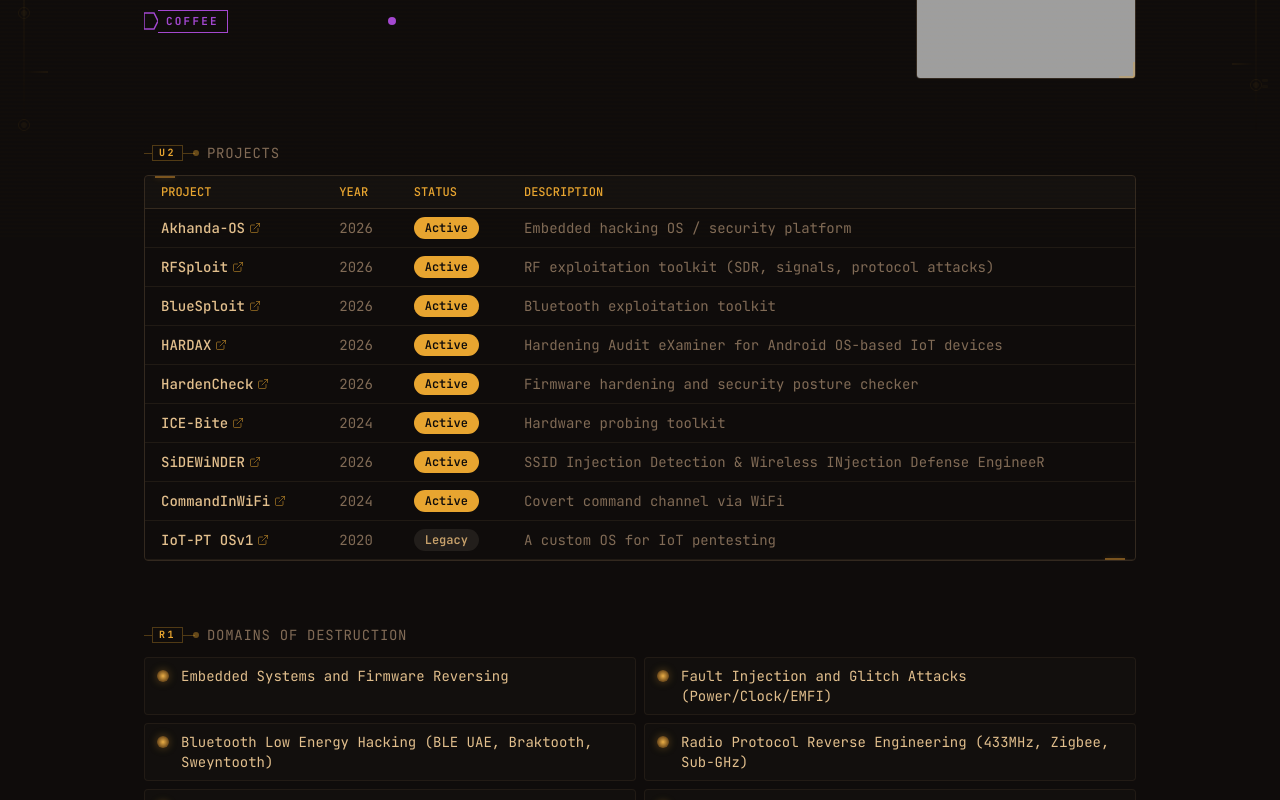
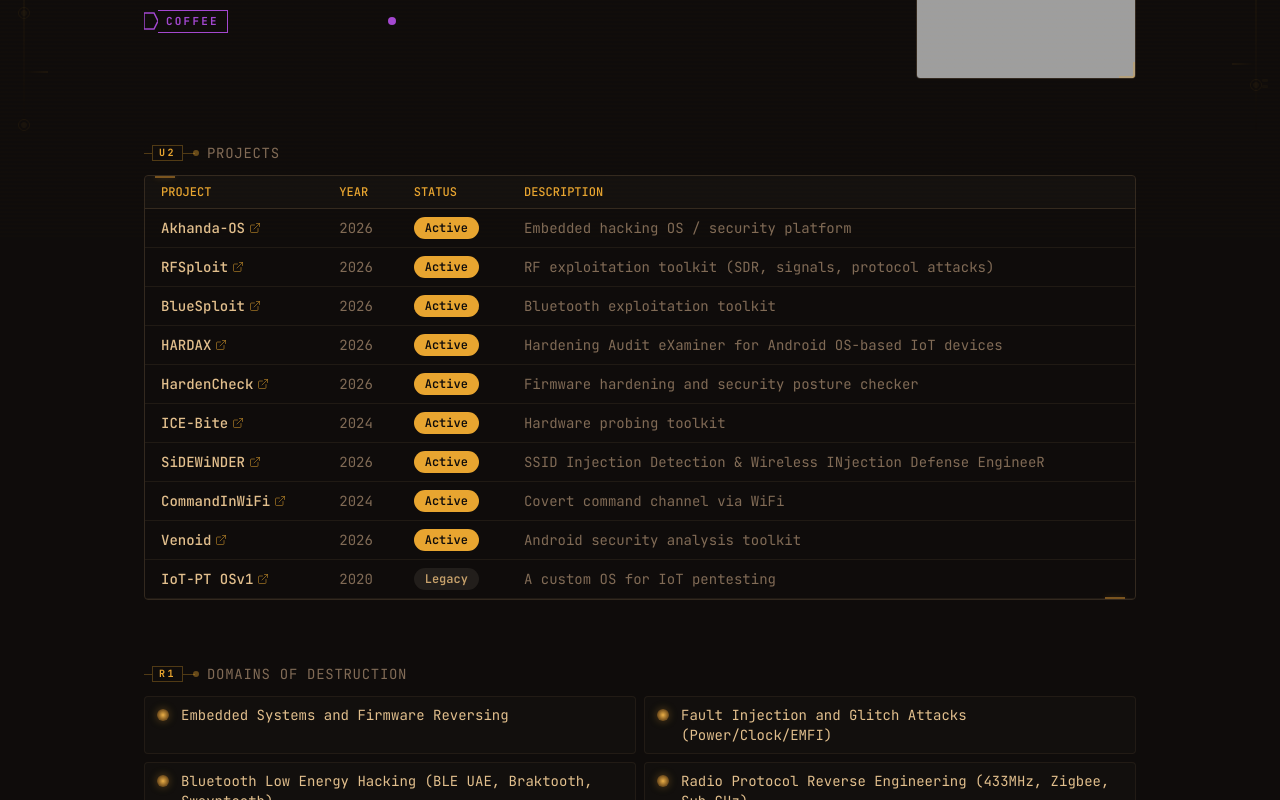
Before and after one commit to V33RU/veera.github.io, a React (Vite) app: page /#/ in a window 1280 px wide. Shown: the part 561-1361 px from the top of the page. Built offline with nearby package versions, Linux system fonts and the light colour scheme; grey boxes are pictures that could not be loaded; the HTML template or start-up script is replaced by a standard one.

Commit message:
Update projects.ts

```diff
--- a/src/data/projects.ts
+++ b/src/data/projects.ts
@@ -15,6 +15,7 @@ export const projects: Project[] = [
   { name: "ICE-Bite", year: 2024, track: "Active", description: "Hardware probing toolkit", url: "https://github.com/iotsrg/ICEBite" },
   { name: "SiDEWiNDER", year: 2026, track: "Active", description: "SSID Injection Detection & Wireless INjection Defense EngineeR", url: "https://github.com/V33RU/sidewinder" },
   { name: "CommandInWiFi", year: 2024, track: "Active", description: "Covert command channel via WiFi", url: "https://github.com/v33ru/CommandInWiFi-Zeroclick" },
+  { name: "Venoid", year: 2026, track: "Active", description: "Android security analysis toolkit", url: "https://github.com/V33RU/venoid" },
   { name: "IoT-PT OSv1", year: 2020, track: "Legacy", description: "A custom OS for IoT pentesting", url: "https://github.com/IoT-PTv/IoT-PT-v1" },
 ];
 
```
